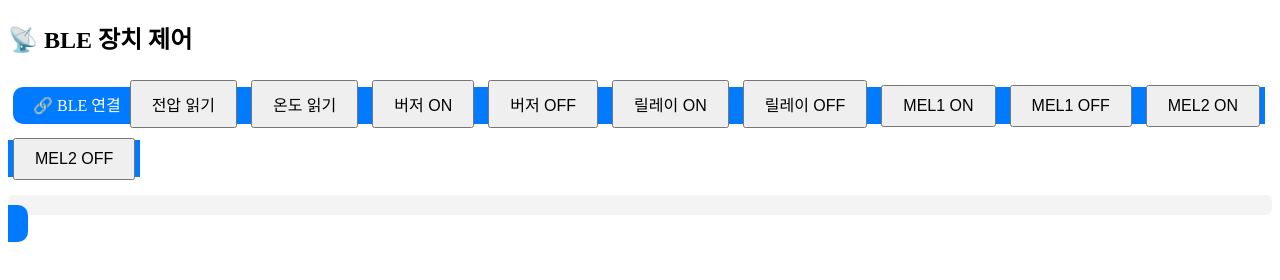
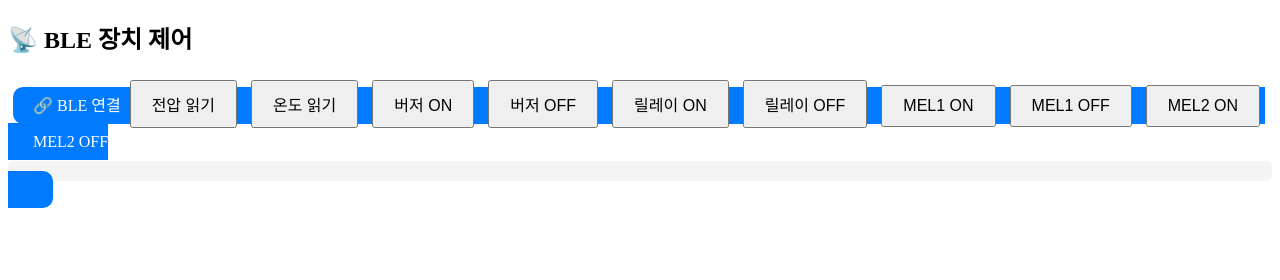
Before and after one commit to kidi96/ble-countrol, a plain HTML site: page index.html in a window 1280 px wide. Drawn offline with Linux system fonts and the light colour scheme.

Commit message:
Update index.html

```diff
--- a/index.html
+++ b/index.html
@@ -38,7 +38,7 @@
   <button onclick="send('>M11')">MEL1 ON</button>
   <button onclick="send('>M10')">MEL1 OFF</button>
   <button onclick="send('>M21')">MEL2 ON</button>
-  <button onclick="send('>M20')">MEL2 OFF</button>
+  <button1 onclick="send('>M20')">MEL2 OFF</button>
 
   <div id="log"></div>
 
```
